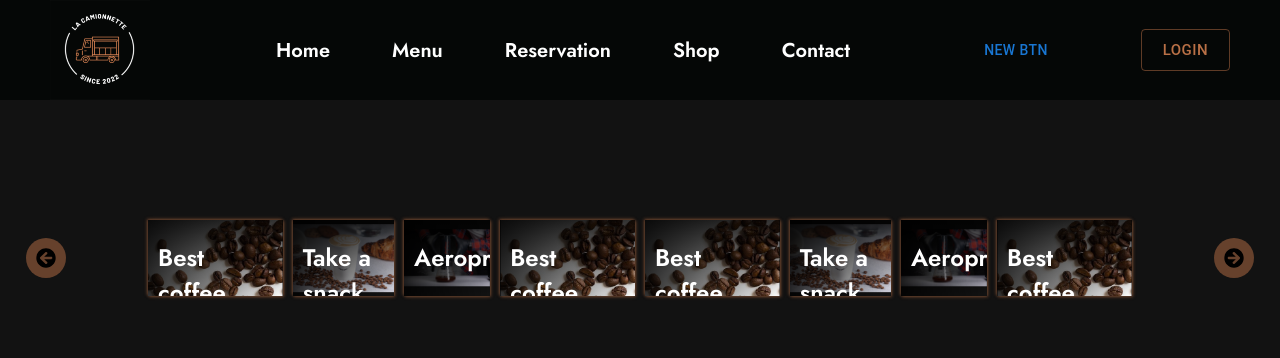
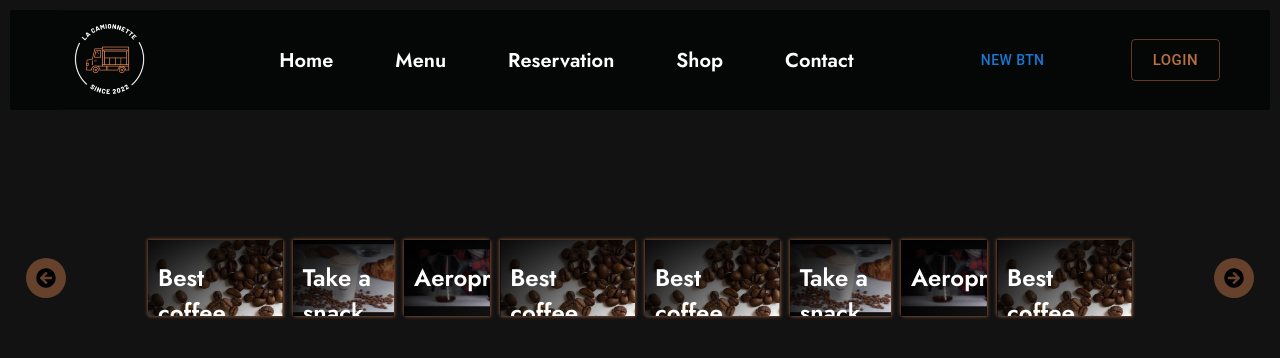
Before and after one commit to MarianSada/coffee_shop, a React (Create React App) app: page /coffee_shop/myprofile in a window 1280 px wide. Shown: the top 358 px of the page. Built offline with nearby package versions, Linux system fonts and the light colour scheme.

Commit message:
fixed gap for nav and footer

```diff
--- a/src/components/header/Header.styles.js
+++ b/src/components/header/Header.styles.js
@@ -1,14 +1,17 @@
 import { styled } from 'styled-components'
-import { maxDevices } from '../breakpoints/Breakpoints'
+import { minDevices } from '../breakpoints/Breakpoints'
 
 export const StyledHeader = styled.header`
   display: flex;
   justify-content: space-between;
+  -webkit-justify-content: space-between;
   align-items: center;
-  gap: 20px;
-  padding: 0 50px;
+  -webkit-align-items: center;
+  /* gap: 20px; */
+  margin: 10px;
+  padding: 0 20px;
   background-color: #050706;
-  @media only screen and (${maxDevices.lg}) {
-    padding: 0 20px;
+  @media only screen and (${minDevices.lg}) {
+    padding: 0 50px;
   }
 `
--- a/src/components/subscribe/Subscribe.styles.js
+++ b/src/components/subscribe/Subscribe.styles.js
@@ -3,7 +3,7 @@ import { minDevices } from '../breakpoints/Breakpoints'
 
 export const Input = styled.input`
   display: flex;
-  min-width: 300px;
+  min-width: 100%;
   padding: 10px;
   margin-left: auto;
   border: none;
@@ -19,13 +19,17 @@ export const Input = styled.input`
     border: 1px solid ${props => props.validation ? "green" : "red"};
     border-radius: 5px;
   }
+  @media only screen and (${minDevices.lg}) {
+  min-width: 300px;
+}
 `
 
 export const StyledSubscriptionForm = styled.form`
 display: flex;
 flex-direction: column;
 -webkit-flex-direction: column;
-gap: 20px;
+/* gap: 20px; */
+margin: 10px;
 align-items: center;
 -webkit-align-items: center;
 @media only screen and (${minDevices.lg}) {
```
